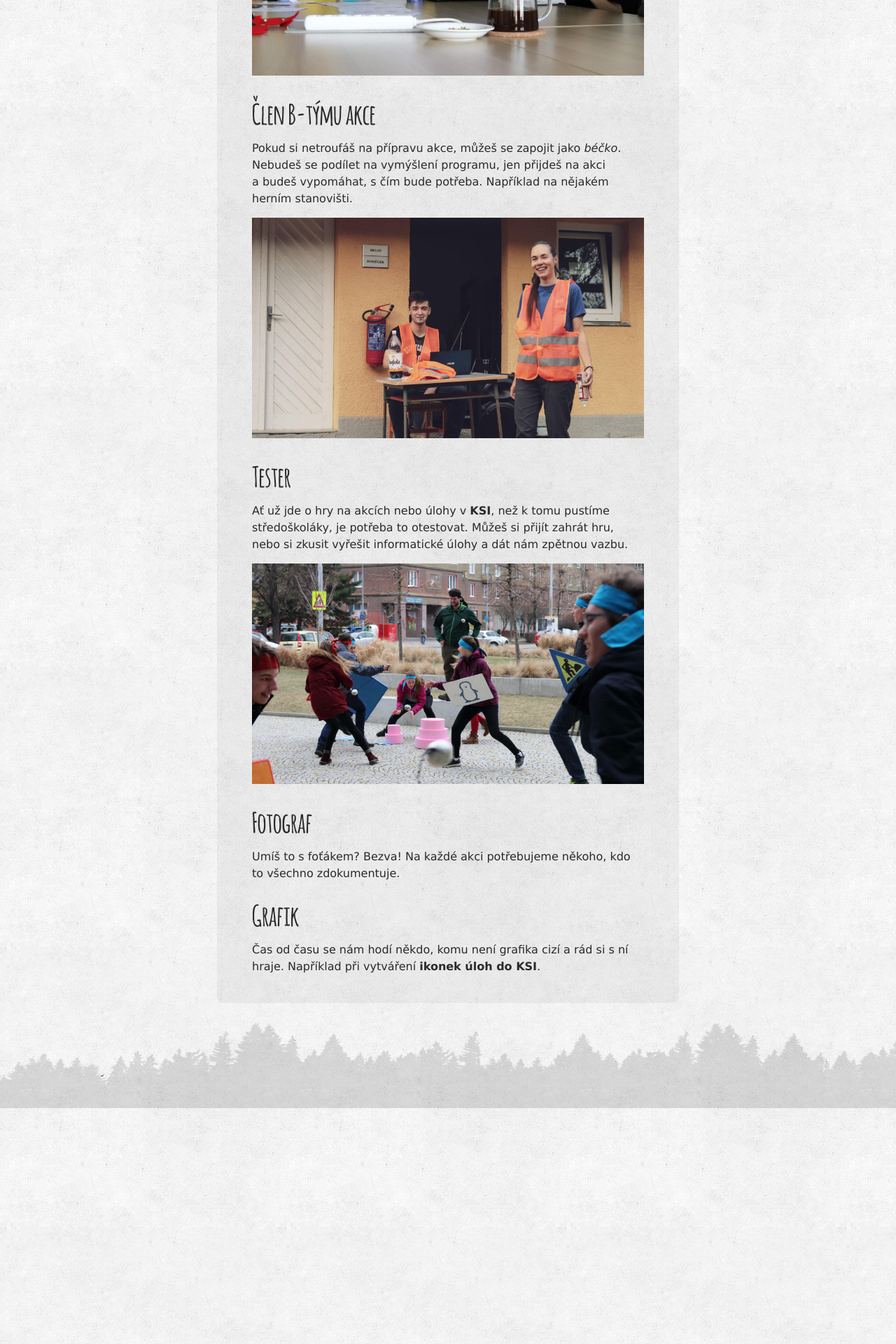
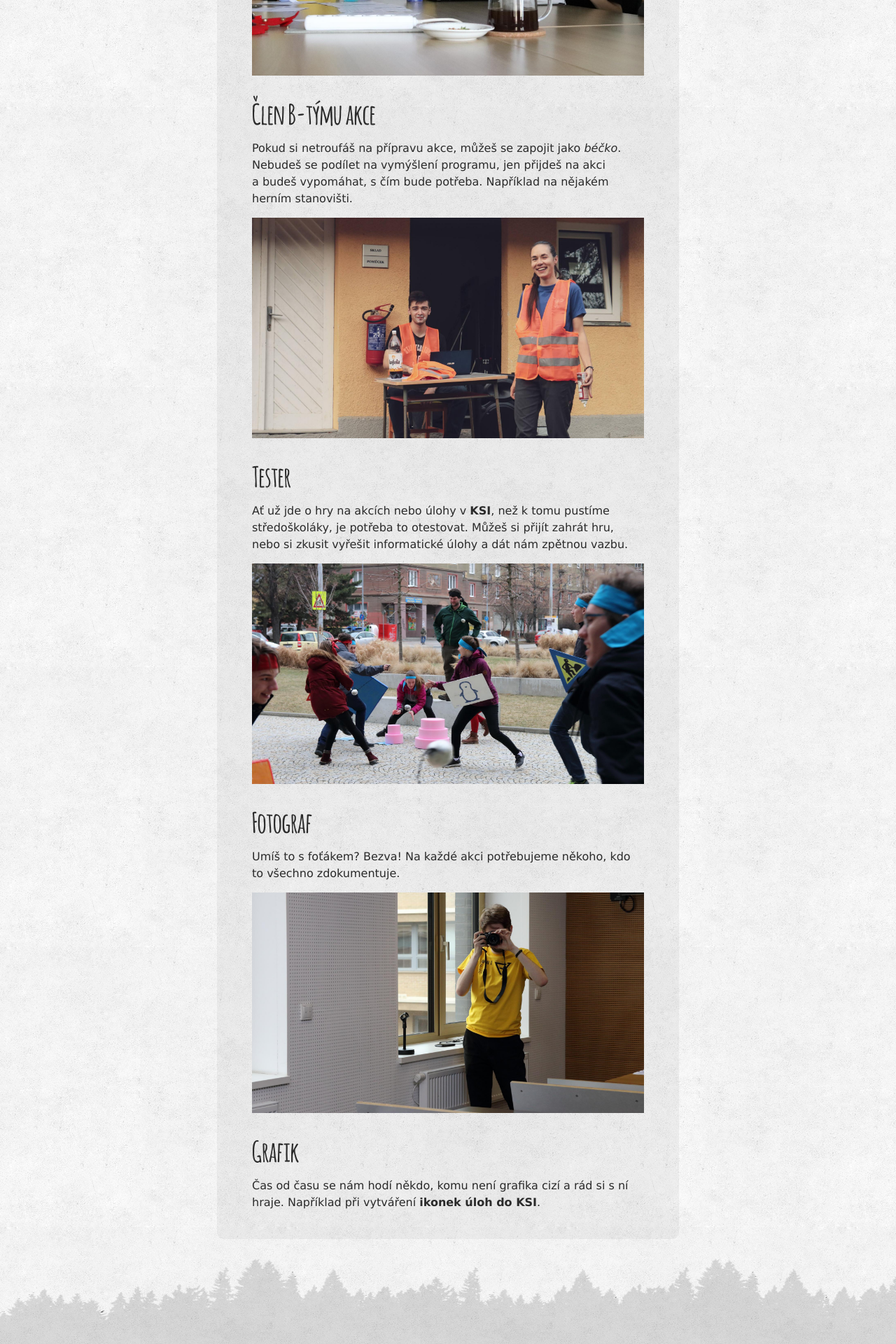
Before and after one commit to zverinec/zverinec-web, a Jekyll site: the page built from _pages/event-join.md, in a window 1280 px wide. Shown: the part 1247-3167 px from the top of the page at 70% size. Built offline with Jekyll 4.4.1, drawn with Linux system fonts in a browser that asks for light colours; comment, search, counter and statistics services are not loaded.

Commit message:
Add photographer image.

```diff
--- a/_pages/event-join.md
+++ b/_pages/event-join.md
@@ -53,6 +53,7 @@ hru, nebo si zkusit vyřešit informatické úlohy a dát nám zpětnou vazbu.
 Umíš to s foťákem? Bezva! Na každé akci potřebujeme někoho, kdo to všechno
 zdokumentuje.
 
+<img src="/img/photographer.jpg" alt="A-tým" />
 
 ## Grafik
 
```
Also changed, not shown: img/photographer.jpg (added).
